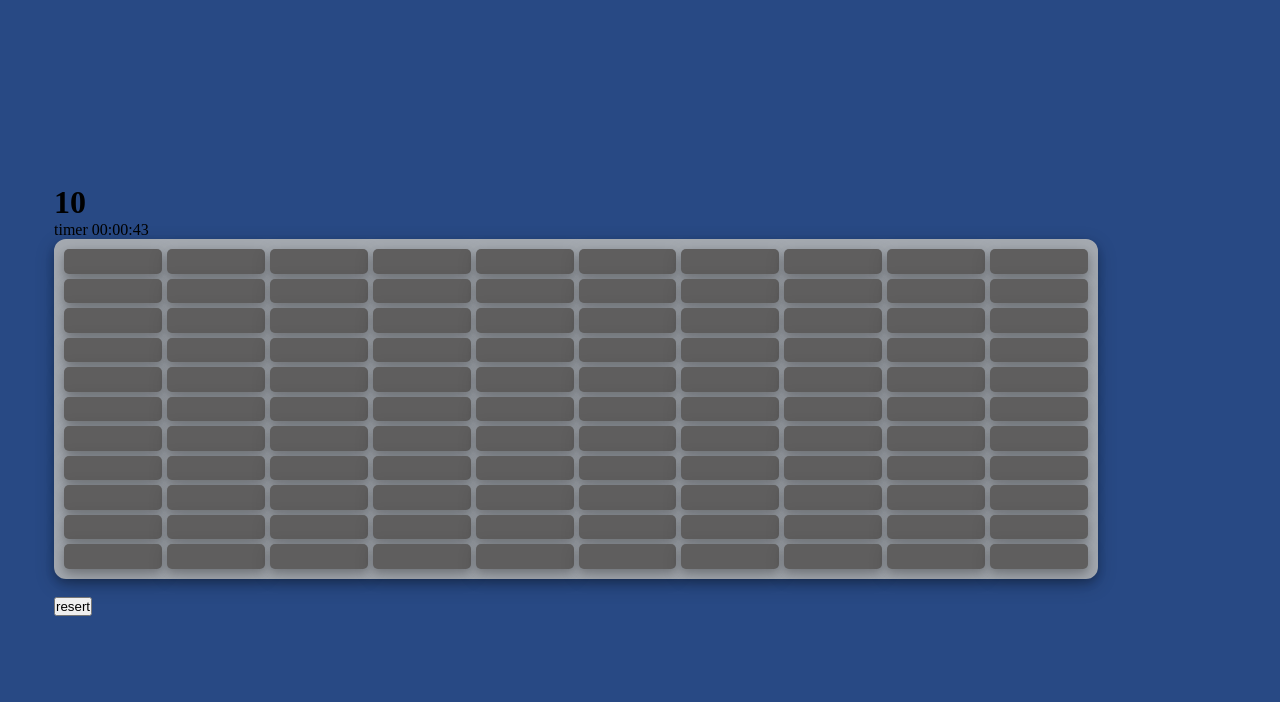
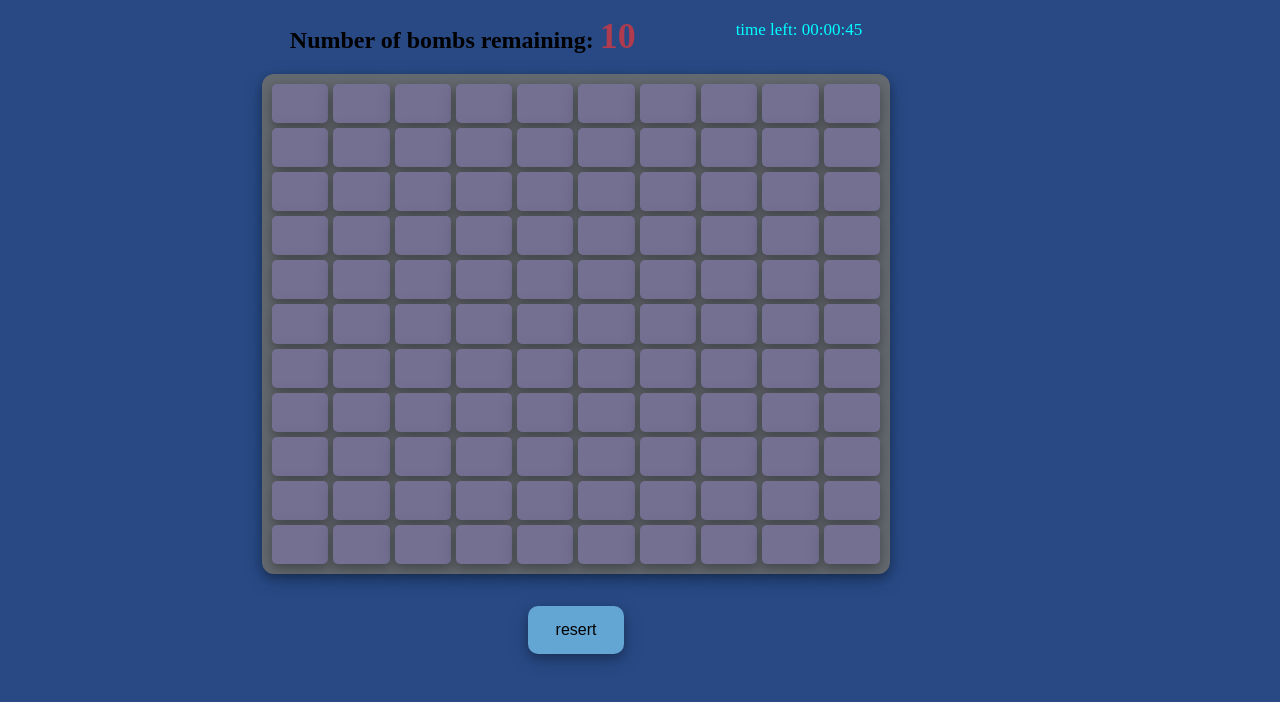
Before and after one commit to yossiL16/react-git-github, a React (Vite) app: page / in a window 1280 px wide. Shown: the top 702 px of the page. Built offline with nearby package versions, Linux system fonts and the light colour scheme.

Commit message:
add meggage to win and lose

```diff
--- a/src/App.css
+++ b/src/App.css
@@ -1,27 +1,47 @@
+#root {
+
+    height: 100vh;
+    width: 100vw;
+    display: flex;
+    flex-direction: column;
+    align-items: center;
+}
+
+.all-game {
+  display: flex;
+  flex-direction: column;
+  align-items: center;
+  justify-content: center;
+  gap: 2em;
+}
+
 .parent {
 display: grid;
 grid-template-columns: repeat(10, 1fr);
 grid-template-rows: repeat(11, 1fr);
 grid-column-gap: 5px;
 grid-row-gap: 5px;
-background-color: rgb(165, 170, 177);
-width: 80vw;
-height: 40vh;
-border: 10px solid  rgb(165, 170, 177);
+background-color: rgb(101, 106, 112);
+height: 60vh;
+width: 38rem;
+border: 10px solid  rgb(101, 106, 112);
 border-radius: 12px;
 box-shadow: 0 4px 8px 0 rgba(0, 0, 0, 0.2), 0 6px 20px 0 rgba(0, 0, 0, 0.19);
 }
 
 .cube {
-  background-color: rgb(95, 94, 94);
+  background-color: rgb(116, 112, 146);
   width: 100%;
   height: 100%;
   border-radius: 5px;
   box-shadow: 0 4px 8px 0 rgba(0, 0, 0, 0.2), 0 6px 20px 0 rgba(0, 0, 0, 0.19);
 }
+.cube:active {
+  transform: translateY(3px);
+}
 
 .cube:hover {
-  background-color:rgb(100, 100, 100);
+  background-color:rgb(93, 89, 122);
   width: 103%;
   height: 103%;
 }
@@ -43,3 +63,77 @@ box-shadow: 0 4px 8px 0 rgba(0, 0, 0, 0.2), 0 6px 20px 0 rgba(0, 0, 0, 0.19);
   border-radius: 5px;
   box-shadow: 0 4px 8px 0 rgba(0, 0, 0, 0.2), 0 6px 20px 0 rgba(0, 0, 0, 0.19);
 }
+
+button {
+  height: 3em;
+  width: 6em;
+  position: relative;
+  bottom: 50px;
+  border-radius: 10px;
+  border: none;
+  box-shadow: 0 4px 8px 0 rgba(0, 0, 0, 0.2), 0 6px 20px 0 rgba(0, 0, 0, 0.19);
+  transition-duration: 0.3s;
+  background-color: rgb(100, 166, 211);
+  cursor: pointer;
+  text-align: center;
+  font-size: 16px
+
+}
+button:hover {
+    background-color: rgb(130, 136, 190);
+    box-shadow: 0 4px 8px 0 rgba(0, 0, 0, 0.2), 0 6px 20px 0 rgba(0, 0, 0, 0.19);
+
+}
+
+button:active {
+  transform: translateY(3px);
+}
+
+.header {
+  display: flex;
+  gap: 100px;
+}
+
+p {
+  position: relative;
+  top: 20px;
+  color: aqua;
+  font-size: 17px;
+}
+
+h2 {
+  position: relative;
+  top: 15px;
+}
+
+span {
+  font-size: 1.5em;
+  color: rgb(175, 59, 78);
+}
+
+.win {
+  height: 50px;
+  width: 400px;
+  text-align: center;
+  font-size: 40px;
+  padding: 20px;
+  background-color: rgba(250, 235, 215, 0.37);
+  color: rgb(154, 228, 6);
+  position: absolute;
+  top: 400px;
+  border-radius: 5px;
+}
+
+
+.luz {
+  height: 50px;
+  width: 400px;
+  text-align: center;
+  font-size: 40px;
+  padding: 20px;
+  background-color: rgba(250, 235, 215, 0.493);
+  color: rgb(126, 27, 43);
+  position: absolute;
+  top: 400px;
+  border-radius: 5px;
+}
--- a/src/components/GridLayoud.jsx
+++ b/src/components/GridLayoud.jsx
@@ -112,15 +112,13 @@ export default function GridLayoud() {
 
 
     return (
-        <>
-            <header>
-                <div>
-                    <h1>{count}</h1>
-                    <p>timer {timer}</p>
+        <div className='all-game'>
+                <div className='header'>
+                    <h2>Number of bombs remaining: <span>{count}</span></h2>
+                    <p>time left: {timer}</p>
 
                 </div>
 
-            </header>
             <div className="parent">
                 {listValue.map((item, index) => {
                     return (
@@ -129,7 +127,9 @@ export default function GridLayoud() {
                 })}
             </div>
             <br />
-            <button onClick={resetGame}>resert</button>
-        </>
+           <button onClick={resetGame}>resert</button>
+             {count === 0 && <p className='win'>You beat the game!!</p>}
+             {(timer === "00:00:00" && count > 0) && <p className='luz'>You lost the game!</p>}
+        </div>
     )
 }
```
